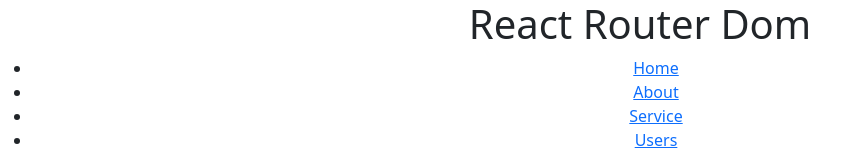
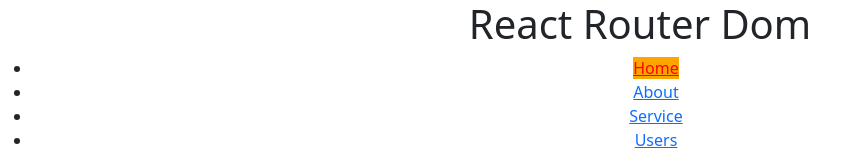
Before and after one commit to TaimoorAli77/code4Education, a React (Create React App) app: page / in a window 1280 px wide. Shown: the top 160 px of the page, without its empty margins (0-857 px from the left). Built offline with nearby package versions, Linux system fonts and the light colour scheme.

Commit message:
isActive and active class in navLink

```diff
--- a/src/App.css
+++ b/src/App.css
@@ -41,7 +41,8 @@
 .status {
   height: 300px;
   width: 300px;
-  margin: 50px auto 75px; ;
+  margin: 50px auto 75px;
+  ;
   display: flex;
   align-items: center;
   justify-content: center;
@@ -49,11 +50,17 @@
   color: black;
   border-radius: 5%;
 }
-.checkmate{
+
+.checkmate {
   text-align: center;
 }
-.error{
-  color:red;
+
+.error {
+  color: red;
   display: inline-block;
   padding: 0 10px;
 }
+
+li a.active {
+  color: red;
+}
--- a/src/Component/Navbar.jsx
+++ b/src/Component/Navbar.jsx
@@ -1,22 +1,50 @@
 import React from "react";
-import { Link } from "react-router-dom";
-
+import { NavLink } from "react-router-dom";
+import "../App.css";
 const Navbar = () => {
   return (
     <div>
       <nav>
         <ul>
           <li>
-            <Link to="/">Home</Link>
+            <NavLink
+              to="/"
+              style={({ isActive }) => {
+                return { background: isActive ? "orange" : "transparent" };
+              }}
+            >
+              Home
+            </NavLink>
           </li>
           <li>
-            <Link to="/about">About</Link>
+            <NavLink
+              style={({ isActive }) => {
+                return { background: isActive ? "orange" : "transparent" };
+              }}
+              to="/about"
+            >
+              About
+            </NavLink>
           </li>
           <li>
-            <Link to="/service">Service</Link>
+            <NavLink
+              style={({ isActive }) => {
+                return { background: isActive ? "orange" : "transparent" };
+              }}
+              to="/service"
+            >
+              Service
+            </NavLink>
           </li>
           <li>
-            <Link to="/user">Users</Link>
+            <NavLink
+              style={({ isActive }) => {
+                return { background: isActive ? "orange" : "transparent" };
+              }}
+              to="/user"
+            >
+              Users
+            </NavLink>
           </li>
         </ul>
       </nav>
```
Also changed, not shown: inf.txt.
